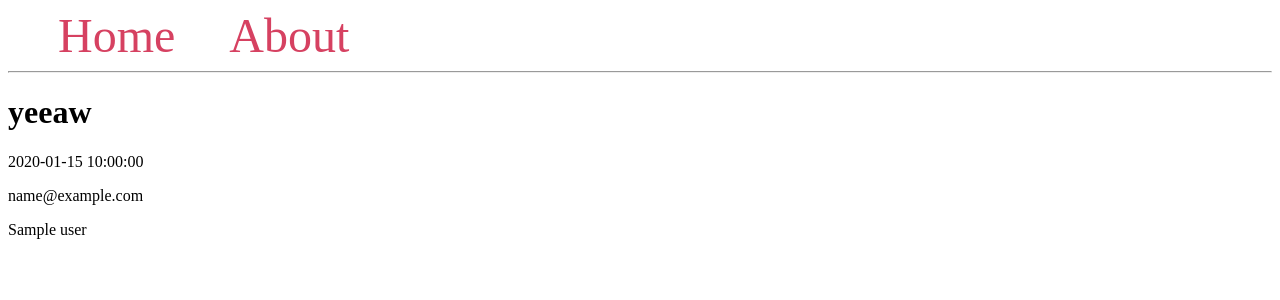
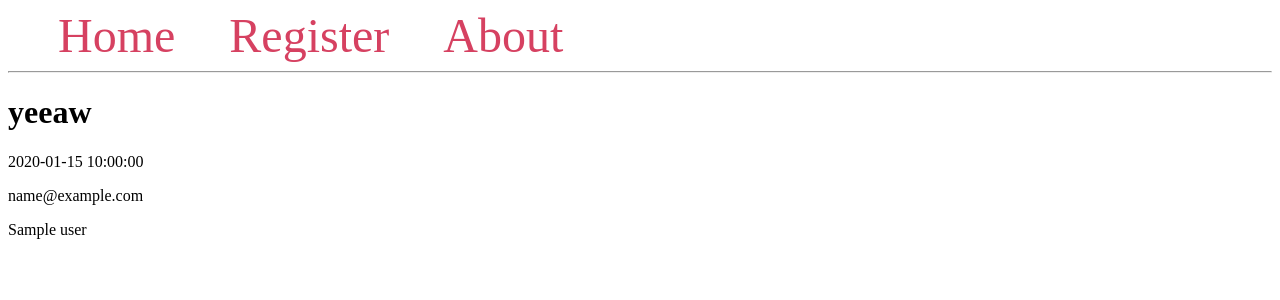
Before and after one commit to NateM135/rosehack_2023, a Flask app: template templates/index.html in a window 1280 px wide. Shown: the top 300 px of the page. Run offline with Flask 2, Linux system fonts and the light colour scheme; the template is opened without the code that fills it: most values are stand-ins (such as "Sample title", 1, 10 or a date in 2020).

Commit message:
create registration page + sample route

```diff
--- a/app.py
+++ b/app.py
@@ -19,6 +19,10 @@ def index():
     conn.close()
     return render_template('index.html', users=users)
 
-@app.route('/create', methods=('GET', 'POST'))
-def create():
-    return render_template('create.html')
+@app.route('/register', methods=('GET', 'POST'))
+def register():
+    if request.method == 'GET':
+        return render_template('register.html')
+    # TODO: Aarav, you need to add the code to insert the user into the database.
+    # TODO: Aarav, you need to add the code to redirect to the index page.
+    return render_template('register.html')
--- a/templates/base.html
+++ b/templates/base.html
@@ -28,6 +28,7 @@
   <body>
     <nav>
       <a href="{{ url_for('index') }}">Home</a>
+      <a href="{{ url_for('register') }}">Register</a>
       <a href="#">About</a>
     </nav>
     <hr />
```
Also changed, not shown: templates/register.html (renamed from templates/create.html, +12 -0 lines).
